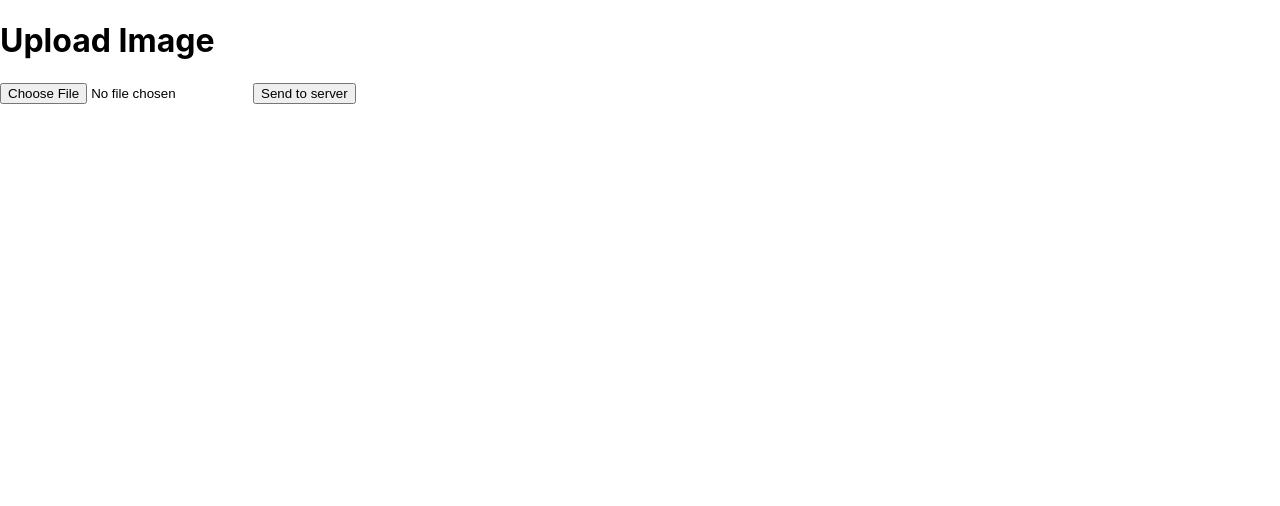
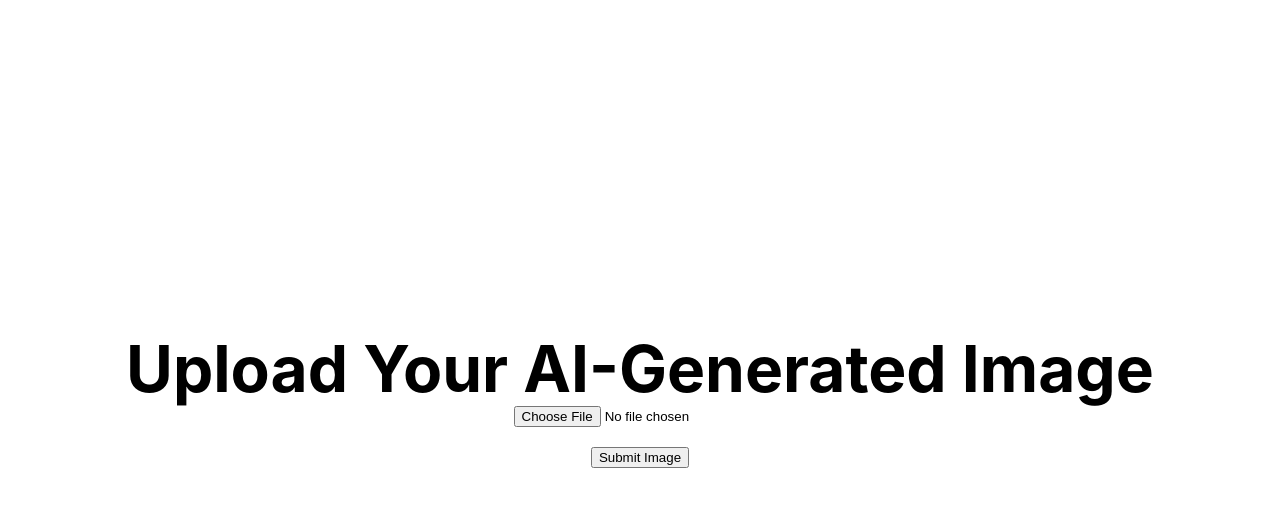
Before and after one commit to raiskazi/ImageToText, a Next.js app in the folder frontend2/: page / in a window 1280 px wide. Shown: the top 506 px of the page. Built offline with nearby package versions, Linux system fonts and the light colour scheme.

Commit message:
Fixing next index.js functionality

```diff
--- a/frontend2/pages/index.js
+++ b/frontend2/pages/index.js
@@ -3,7 +3,7 @@ import Image from 'next/image'
 import styles from '../styles/Home.module.css'
 import { useState } from 'react'
 
-export default function App() {
+export default function Home() {
   const [image, setImage] = useState(null);
   const [createObjectURL, setCreateObjectURL] = useState(null);
 
@@ -29,24 +29,29 @@ export default function App() {
   return (
     // make a simple ui that lets you upload image and submit it as a form to backend
     <div>
-      <head>
-        <title>Upload Image</title>
+      <Head>
+        <title>Text to Image</title>
         <meta name="description" content="Upload Image" />
         <link rel="icon" href="/favicon.ico" />
-      </head>
+      </Head>
 
-      <main>
-        <h1>
-          Upload Image
-        </h1>
+      <main className={styles.main}>
+        <h4 className={styles.title}>
+          Upload Your AI-Generated Image
+        </h4>
 
         <input type="file" name="myImage" onChange={uploadToClient} />
+        <br>
+
+
+
+        </br>
         <button
           className="btn btn-primary"
           type="submit"
           onClick={uploadToServer}
         >
-          Send to server
+          Submit Image
         </button>
       </main>
     </div>
```
Also changed, not shown: 1 other file (tests, documents, lock files or other folders).
